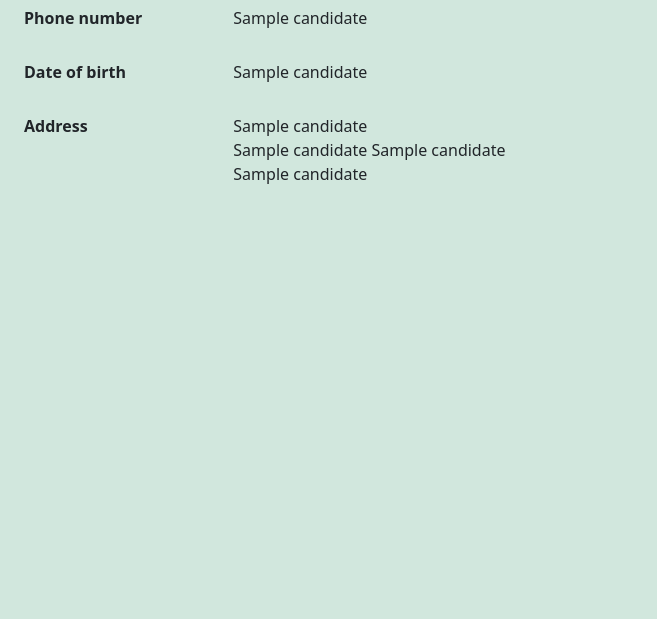
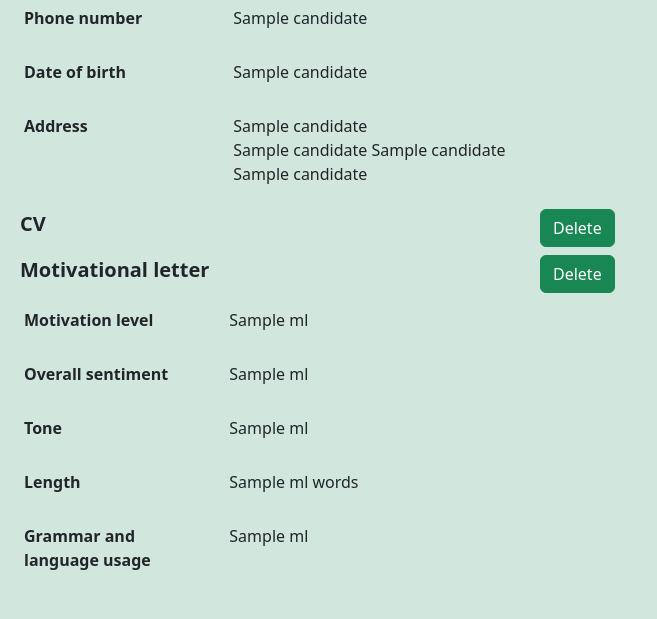
Before and after one commit to ralitsadineva/smart-hire, a Flask app: page /positions/1/1 in a window 1280 px wide. Shown: the part 211-830 px from the top of the page, without its empty margins (0-657 px from the left). Before the commit the page ends 395 px from the top, so only its background shows below. Run offline with Flask 3, Linux system fonts and the light colour scheme; the visitor is signed in with stand-in values (Sample User, id 1); a database or web service that is not in the repository returns one stand-in record (values such as "Sample title"); parts of the project's set-up code (start-up, migrations or seed data) failed here and were passed over; some libraries are stand-ins or nearby versions.

Commit message:
checks if a cv/motivational letter has already been uploaded when uploading, displays information about cv and motivational letter on the candidate page, option to delete the information

```diff
--- a/app.py
+++ b/app.py
@@ -1,5 +1,5 @@
 from flask import Flask, render_template, request, redirect, session
-from database import create_tables, UniqueViolationError, DatabaseError, insert_user, insert_google_user, get_user, get_user_by_email, update_password,update_avatar, get_positions, insert_position, get_position, update_position, insert_candidate, get_candidate, get_candidates, get_all_candidates, insert_ml
+from database import create_tables, UniqueViolationError, DatabaseError, insert_user, insert_google_user, get_user, get_user_by_email, update_password,update_avatar, get_positions, insert_position, get_position, update_position, insert_candidate, get_candidate, get_candidates, get_all_candidates, get_cv, del_cv, insert_ml, get_ml, del_ml
 from validation import is_valid_username, is_valid_password
 import bcrypt
 import logging
@@ -226,13 +226,19 @@ def candidate(position_id, candidate_id):
     if 'username' not in session:
         return redirect('/')
     candidate = get_candidate(candidate_id)
-    return render_template('candidate.html', candidate=candidate, avatar=session['avatar'])
+    cv = get_cv(candidate_id)
+    ml = get_ml(candidate_id)
+    return render_template('candidate.html', candidate=candidate, cv=cv, ml=ml, avatar=session['avatar'])
 
 @app.route('/add_cv', methods=['GET', 'POST'])
 def add_cv():
     if 'username' not in session:
         return redirect('/')
     if request.method == 'POST':
+        cand_id = request.form['candidate']
+        if get_cv(cand_id) is not None:
+            candidates = get_all_candidates()
+            return render_template('add_cv.html', exist=True, candidates=candidates, avatar=session['avatar'])
         cv = request.files['cv']
         if cv.content_type == 'application/pdf' and len(cv.read()) < 2 * 1024 * 1024:
             cv.seek(0)
@@ -242,7 +248,7 @@ def add_cv():
         else:
             candidates = get_all_candidates()
             return render_template('add_cv.html', invalid=True, candidates=candidates, avatar=session['avatar'])
-        return redirect('/add_cv')
+        return redirect('/add_cv') # f'/positions/{get_candidate(cand_id)[1]}/{cand_id}'
     else:
         candidates = get_all_candidates()
         return render_template('add_cv.html', candidates=candidates, avatar=session['avatar'])
@@ -253,6 +259,9 @@ def add_ml():
         return redirect('/')
     if request.method == 'POST':
         cand_id = request.form['candidate']
+        if get_ml(cand_id) is not None:
+            candidates = get_all_candidates()
+            return render_template('add_ml.html', exist=True, candidates=candidates, avatar=session['avatar'])
         ml = request.files['ml']
         if ml.content_type == 'application/pdf' and len(ml.read()) < 2 * 1024 * 1024:
             ml.seek(0)
@@ -275,11 +284,21 @@ def add_ml():
         else:
             candidates = get_all_candidates()
             return render_template('add_ml.html', invalid=True, candidates=candidates, avatar=session['avatar'])
-        return redirect('/add_ml')
+        return redirect(f'/positions/{get_candidate(cand_id)[1]}/{cand_id}')
     else:
         candidates = get_all_candidates()
         return render_template('add_ml.html', candidates=candidates, avatar=session['avatar'])
 
+@app.route('/positions/<string:position_id>/<string:candidate_id>/del_cv')
+def delete_cv(position_id, candidate_id):
+    del_cv(candidate_id)
+    return redirect(f'/positions/{position_id}/{candidate_id}')
+
+@app.route('/positions/<string:position_id>/<string:candidate_id>/del_ml')
+def delete_ml(position_id, candidate_id):
+    del_ml(candidate_id)
+    return redirect(f'/positions/{position_id}/{candidate_id}')
+
 if __name__ == '__main__':
     create_tables()
     app.run(debug=True, host='0.0.0.0')
--- a/database.py
+++ b/database.py
@@ -286,6 +286,22 @@ def get_all_candidates():
     finally:
         close_connection(conn, cursor)
 
+def get_cv(cand_id):
+    conn, cursor = get_connection()
+    try:
+        cursor.execute("SELECT * FROM cvs WHERE cand_id = %s;", (cand_id, ))
+        return cursor.fetchone()
+    finally:
+        close_connection(conn, cursor)
+
+def del_cv(cand_id):
+    conn, cursor = get_connection()
+    try:
+        cursor.execute("DELETE FROM cvs WHERE cand_id = %s;", (cand_id, ))
+        conn.commit()
+    finally:
+        close_connection(conn, cursor)
+
 def insert_ml(cand_id, motivation_lvl, sentiment, tone, length, grammar):
     conn, cursor = get_connection()
     try:
@@ -299,3 +315,19 @@ def insert_ml(cand_id, motivation_lvl, sentiment, tone, length, grammar):
         raise DatabaseError(error)
     finally:
         close_connection(conn, cursor)
+
+def get_ml(cand_id):
+    conn, cursor = get_connection()
+    try:
+        cursor.execute("SELECT * FROM mls WHERE cand_id = %s;", (cand_id, ))
+        return cursor.fetchone()
+    finally:
+        close_connection(conn, cursor)
+
+def del_ml(cand_id):
+    conn, cursor = get_connection()
+    try:
+        cursor.execute("DELETE FROM mls WHERE cand_id = %s;", (cand_id, ))
+        conn.commit()
+    finally:
+        close_connection(conn, cursor)
--- a/templates/base.html
+++ b/templates/base.html
@@ -6,9 +6,9 @@
         <meta charset="utf-8">
         <meta name="viewport" content="width=device-width, initial-scale=1">
         <title>SmartHire{% if title %} - {{ title }}{% endif %}</title>
-        <link rel="icon" href="../static/favicon/favicon.ico" type="image/x-icon">
+        <link rel="icon" href="{{ base_url }}static/favicon/favicon.ico" type="image/x-icon">
         {% if landing_page %}
-            <link rel="stylesheet" href="../static/styles/landing-page.css">
+            <link rel="stylesheet" href="{{ base_url }}static/styles/landing-page.css">
         {% endif %}
         <link href="https://cdn.jsdelivr.net/npm/bootstrap@5.3.0-alpha3/dist/css/bootstrap.min.css" rel="stylesheet" integrity="sha384-KK94CHFLLe+nY2dmCWGMq91rCGa5gtU4mk92HdvYe+M/SXH301p5ILy+dN9+nJOZ" crossorigin="anonymous">
     </head>
--- a/templates/candidate.html
+++ b/templates/candidate.html
@@ -40,4 +40,70 @@
     </div>
 </div>
 <!-- information about documents -->
+<div>
+    <div class="col-6">
+        {% if cv %}
+            <div class="row mx-2">
+                <div class="col-sm-10">
+                    <p class="fs-5 fw-semibold">CV</p>
+                </div>
+                <div class="col-sm-2">
+                    <a role="button" class="btn btn-success" href="{{ base_url }}positions/{{ candidate[1] }}/{{ candidate[0] }}/del_cv">Delete</a>
+                </div>
+            </div>
+        {% endif %}
+    </div>
+    <div class="col-6">
+        {% if ml %}
+            <div class="row mx-2">
+                <div class="col-sm-10">
+                    <p class="fs-5 fw-semibold">Motivational letter</p>
+                </div>
+                <div class="col-sm-2">
+                    <a role="button" class="btn btn-success" href="{{ base_url }}positions/{{ candidate[1] }}/{{ candidate[0] }}/del_ml">Delete</a>
+                </div>
+            </div>
+            <div class="mx-4">
+                <div class="mb-3 row">
+                    <label for="staticMotivationLvl" class="col-sm-4 col-form-label fw-semibold">Motivation level</label>
+                    <div class="col-sm-8">
+                        <input type="text" readonly class="form-control-plaintext" id="staticMotivationLvl" value="{{ ml[2] }}">
+                    </div>
+                </div>
+            </div>
+            <div class="mx-4">
+                <div class="mb-3 row">
+                    <label for="staticSentiment" class="col-sm-4 col-form-label fw-semibold">Overall sentiment</label>
+                    <div class="col-sm-8">
+                        <input type="text" readonly class="form-control-plaintext" id="staticSentiment" value="{{ ml[3] }}">
+                    </div>
+                </div>
+            </div>
+            <div class="mx-4">
+                <div class="mb-3 row">
+                    <label for="staticTone" class="col-sm-4 col-form-label fw-semibold">Tone</label>
+                    <div class="col-sm-8">
+                        <input type="text" readonly class="form-control-plaintext" id="staticTone" value="{{ ml[4] }}">
+                    </div>
+                </div>
+            </div>
+            <div class="mx-4">
+                <div class="mb-3 row">
+                    <label for="staticLength" class="col-sm-4 col-form-label fw-semibold">Length</label>
+                    <div class="col-sm-8">
+                        <input type="text" readonly class="form-control-plaintext" id="staticLength" value="{{ ml[5] }} words">
+                    </div>
+                </div>
+            </div>
+            <div class="mx-4">
+                <div class="mb-3 row">
+                    <label for="staticGrammar" class="col-sm-4 col-form-label fw-semibold">Grammar and language usage</label>
+                    <div class="col-sm-8">
+                        <textarea readonly class="form-control-plaintext" id="staticGrammar" rows="3" style="resize:none">{{ ml[6] }}</textarea>
+                    </div>
+                </div>
+            </div>
+        {% endif %}
+    </div>
+</div>
 {% endblock %}
```
Also changed, not shown: templates/add_cv.html (+11 -1 lines), templates/add_ml.html (+10 -0 lines).
